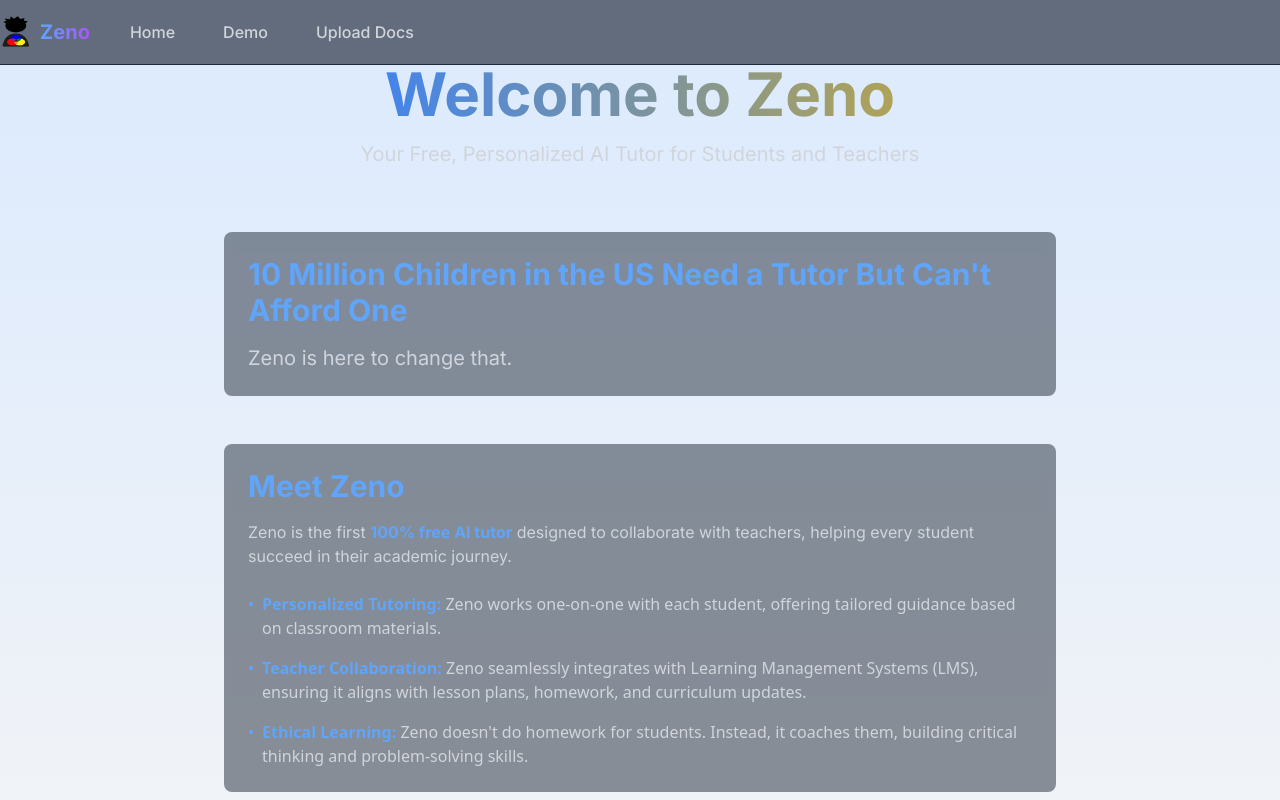
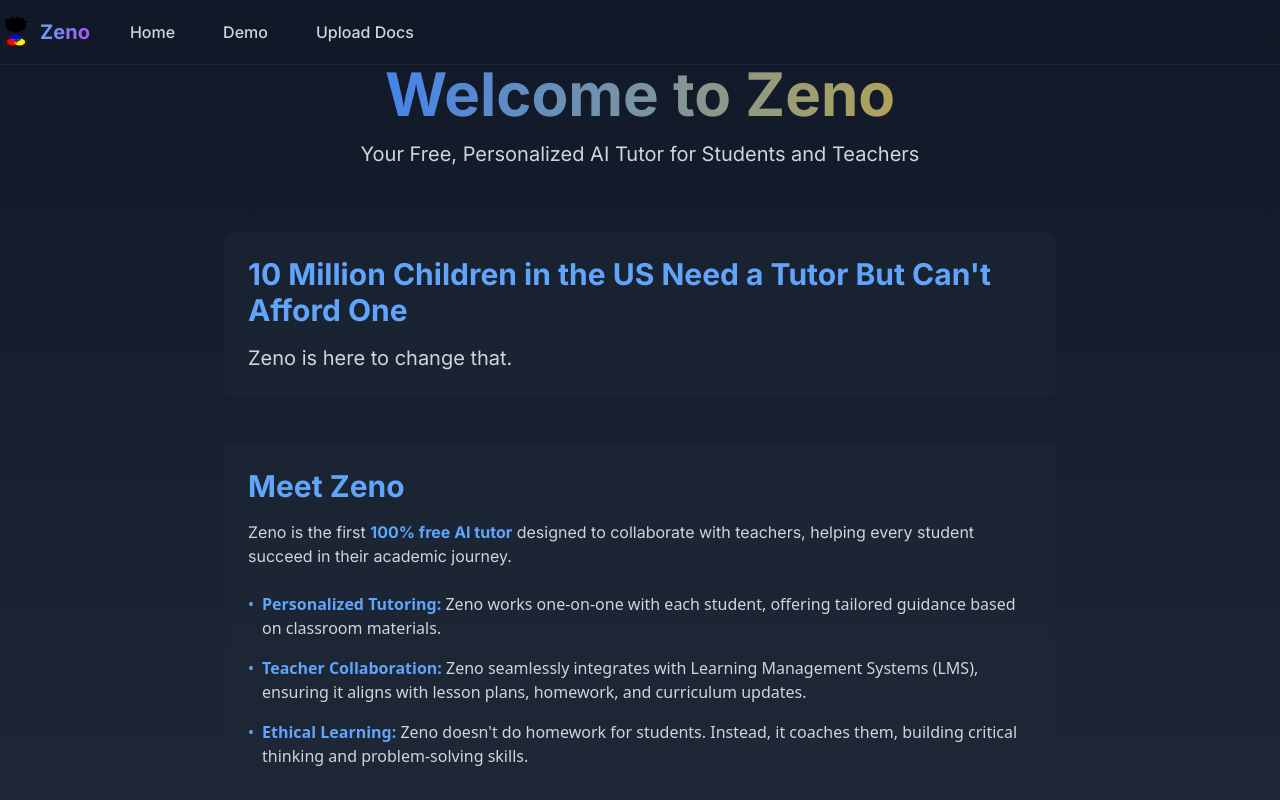
Before and after one commit to priscillaoclark/mongodb-rag-app, a Next.js app: page / in a window 1280 px wide. Shown: the top 800 px of the page. Built offline with nearby package versions, Linux system fonts and the light colour scheme.

Commit message:
Restored to '405fc1f45d0b36220c0be007d10514e88466ab8c'
Replit-Restored-To:405fc1f45d0b36220c0be007d10514e88466ab8c

```diff
--- a/src/app/ask/page.tsx
+++ b/src/app/ask/page.tsx
@@ -11,7 +11,7 @@ export default function Home() {
 
 
   return (
-    <div className="min-h-screen bg-gradient-to-b from-blue-100 via-gray-100 to-white">
+    <div className="min-h-screen bg-gradient-to-b from-gray-900 via-gray-800 to-black">
       <NavBar />
       <div className="max-w-4xl mx-auto px-4 py-16 sm:px-6 lg:px-8"
         style={{height: '70vh', flexDirection: "column-reverse", display: "flex" }}
--- a/src/app/page.tsx
+++ b/src/app/page.tsx
@@ -4,9 +4,9 @@ import NavBar from "./component/navbar";
 
 const Home = () => {
   return (
-    <div className="min-h-screen bg-gradient-to-b from-blue-100 via-gray-100 to-white">
+    <div className="min-h-screen bg-gradient-to-b from-gray-900 via-gray-800 to-black">
       <NavBar />
-      <div className="max-w-4xl mx-auto px-4 py-16 sm:px-6 lg:px-8 text-gray-800">
+      <div className="max-w-4xl mx-auto px-4 py-16 sm:px-6 lg:px-8 text-gray-100">
         <header className="text-center mb-16">
           <h1 className="text-6xl font-bold mb-4 bg-gradient-to-r from-red-500 via-blue-500 to-yellow-500 text-transparent bg-clip-text animate-gradient">Welcome to Zeno</h1>
           <p className="text-xl text-gray-300">Your Free, Personalized AI Tutor for Students and Teachers</p>
--- a/src/app/teach/page.tsx
+++ b/src/app/teach/page.tsx
@@ -7,7 +7,7 @@ import 'filepond/dist/filepond.min.css';
 export default function Home() {
 
     return (
-        <main className="min-h-screen bg-gradient-to-b from-blue-100 via-gray-100 to-white">
+        <main className="min-h-screen bg-gradient-to-b from-gray-900 via-gray-800 to-black">
             <NavBar />
             <div className="max-w-4xl mx-auto px-4 py-16 sm:px-6 lg:px-8 text-gray-100">
                 <header className="text-center mb-16">
```
